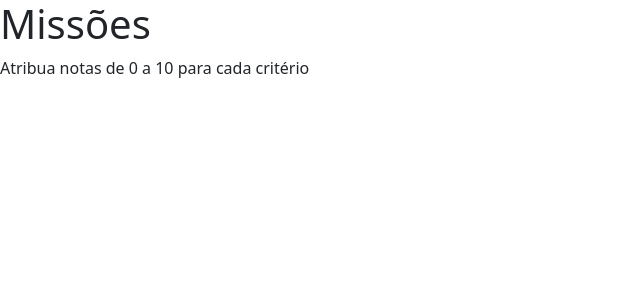
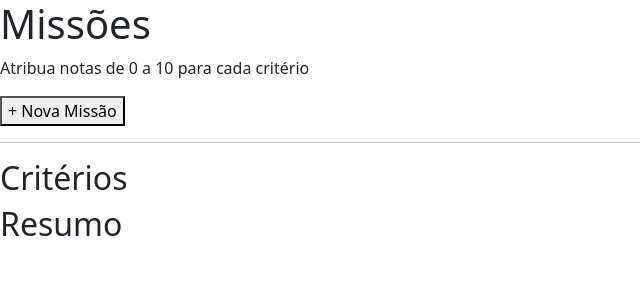
Before and after one commit to bnatj29-lang/minibank-frontend, a React (Vite) app: page /missoes in a window 1280 px wide. Shown: the top 300 px of the page, without its empty margins (0-640 px from the left). Built offline with nearby package versions, Linux system fonts and the light colour scheme.

Commit message:
subtituiçao do conteudo de missoes.jsx

```diff
--- a/src/pages/Missoes.jsx
+++ b/src/pages/Missoes.jsx
@@ -9,9 +9,13 @@ function  Missoes() {
                 Atribua notas de 0 a 10 para cada critério
             </p>
 
+            <button>+ Nova Missão</button>
 
+            <hr />
 
+            <h2>Critérios</h2>
 
+            <h2>Resumo</h2>
         </div>
     );
 }
```
